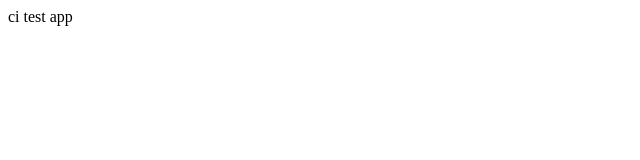
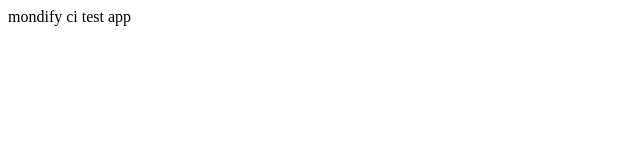
Before and after one commit to luqihao/github-ci-test-app, a plain HTML site: page index.html in a window 1280 px wide. Shown: the full height of the page, 0-640 px from the left. Drawn offline with Linux system fonts and the light colour scheme.

Commit message:
chore: 修改文案

```diff
--- a/index.html
+++ b/index.html
@@ -7,6 +7,6 @@
     <title>Document</title>
 </head>
 <body>
-    ci test app
+    mondify ci test app
 </body>
 </html>
```
